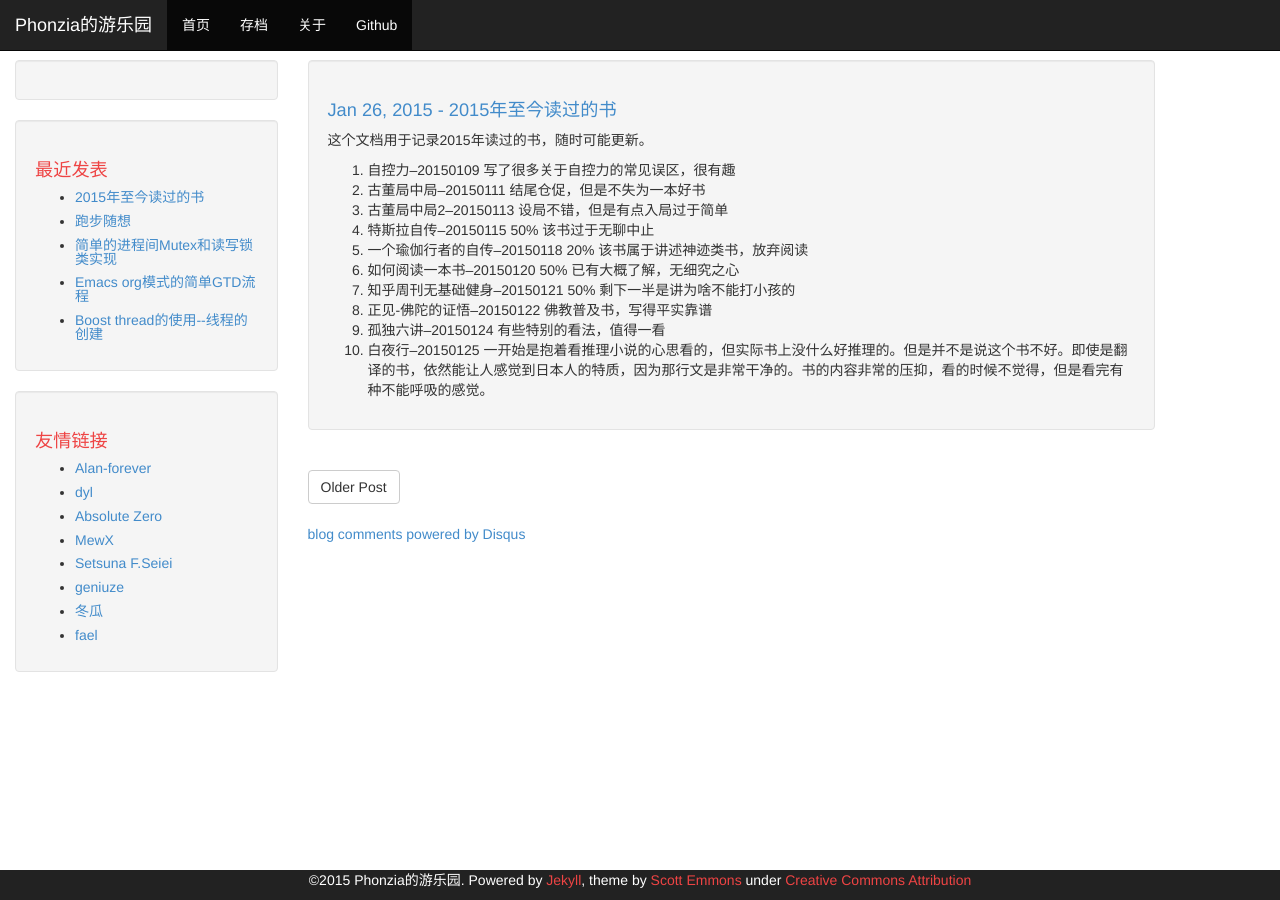
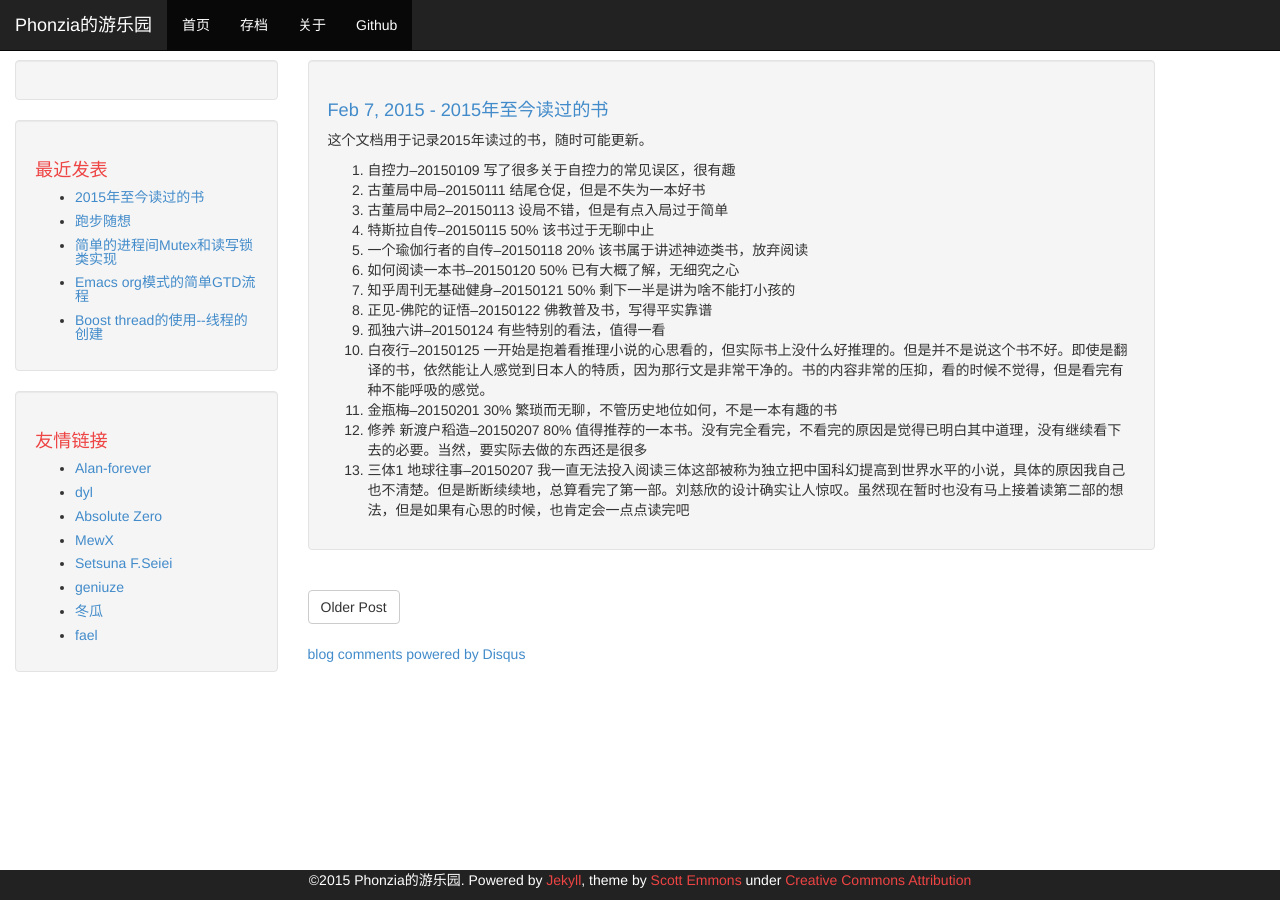
Before and after one commit to phonzia/old_blog, a Jekyll site: the page built from _posts/2015-02-07-BooksRead.md, in a window 1280 px wide. Built offline with Jekyll 4.4.1, drawn with Linux system fonts in a browser that asks for light colours; Markdown is read by kramdown in place of the engine named in the settings; comment, search, counter and statistics services are not loaded.

Commit message:
add books read

```diff
--- a/_posts/2015-01-26-BooksRead.md
+++ b/_posts/2015-02-07-BooksRead.md
@@ -15,3 +15,6 @@ title: "2015年至今读过的书"
 8. 正见-佛陀的证悟--20150122  佛教普及书，写得平实靠谱
 9. 孤独六讲--20150124  有些特别的看法，值得一看
 10. 白夜行--20150125 一开始是抱着看推理小说的心思看的，但实际书上没什么好推理的。但是并不是说这个书不好。即使是翻译的书，依然能让人感觉到日本人的特质，因为那行文是非常干净的。书的内容非常的压抑，看的时候不觉得，但是看完有种不能呼吸的感觉。
+11. 金瓶梅--20150201 30% 繁琐而无聊，不管历史地位如何，不是一本有趣的书
+12. 修养 新渡户稻造--20150207 80% 值得推荐的一本书。没有完全看完，不看完的原因是觉得已明白其中道理，没有继续看下去的必要。当然，要实际去做的东西还是很多
+13. 三体1 地球往事--20150207 我一直无法投入阅读三体这部被称为独立把中国科幻提高到世界水平的小说，具体的原因我自己也不清楚。但是断断续续地，总算看完了第一部。刘慈欣的设计确实让人惊叹。虽然现在暂时也没有马上接着读第二部的想法，但是如果有心思的时候，也肯定会一点点读完吧
```
